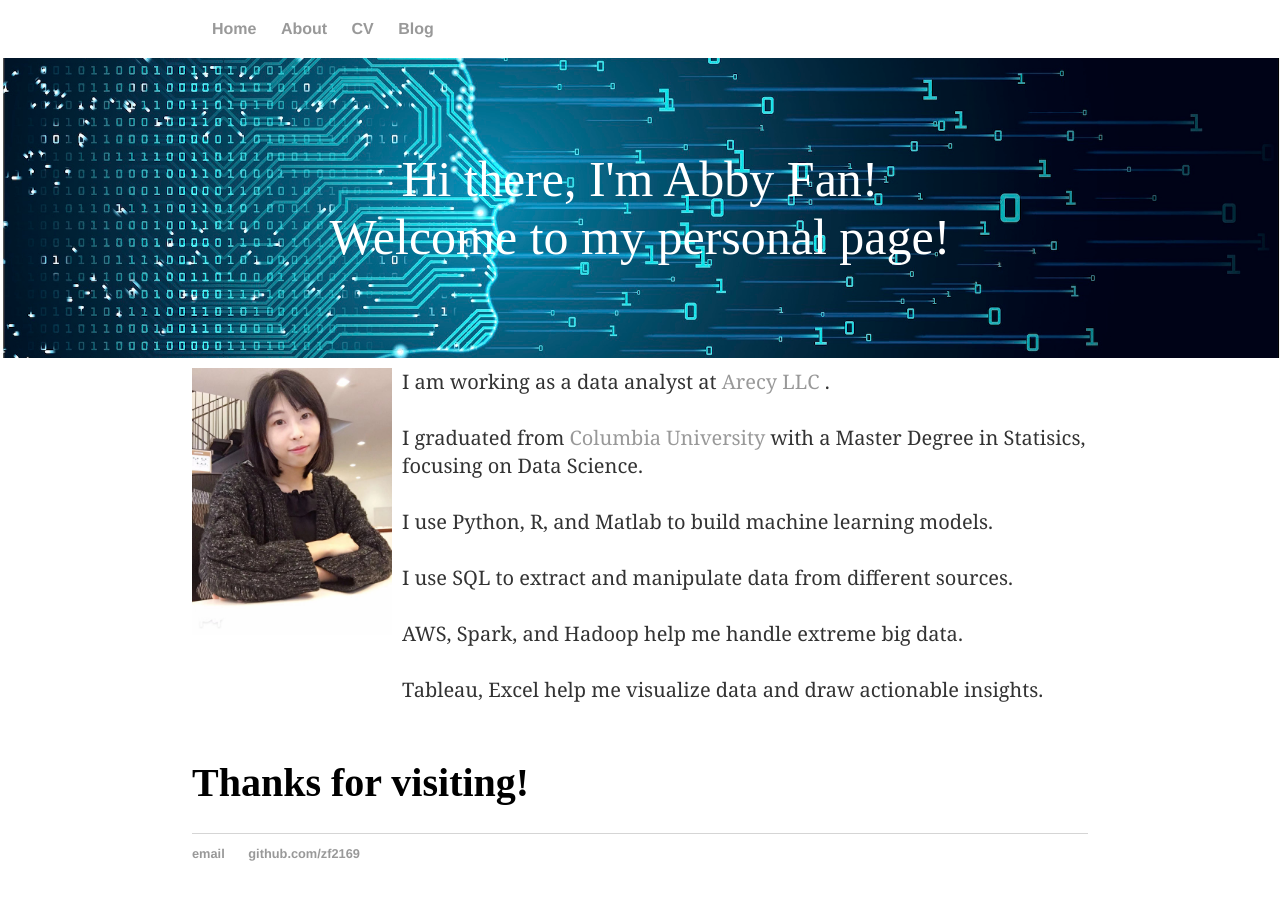
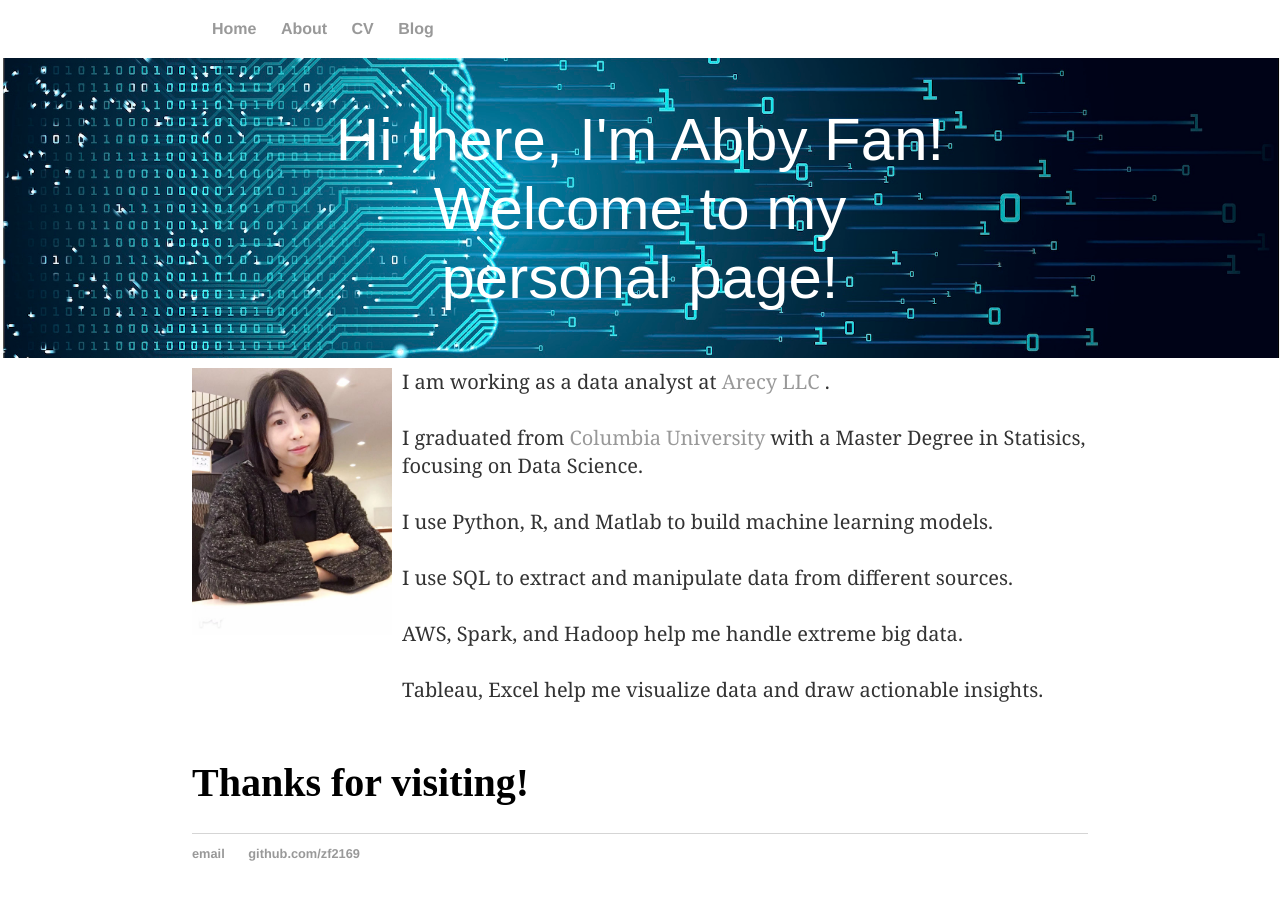
Before and after one commit to zf2169/zf2169.github.io, a Jekyll site: the page built from index.html, in a window 1280 px wide. Built offline with Jekyll 4.4.1, drawn with Linux system fonts in a browser that asks for light colours.

Commit message:
Update main.css

```diff
--- a/css/main.css
+++ b/css/main.css
@@ -40,7 +40,7 @@ a:hover { text-decoration: underline;   color: #0088cc; }
 
 h1 { font-size: 2.5em; font-family: "Times New Roman", 'Times', 'Serif'; }
 
-h1l { font-size: 50px; font-family: "Times New Roman", 'Times', 'Serif'; }
+h1l { font-size: 60px; font-family: Arial, Helvetica, sans-serif; }
 
 p1 { font-size: 1.5em; font-family: 'Merriweather', Georgia, Times; line-height: 1.4em; color: #333; }
 
```
